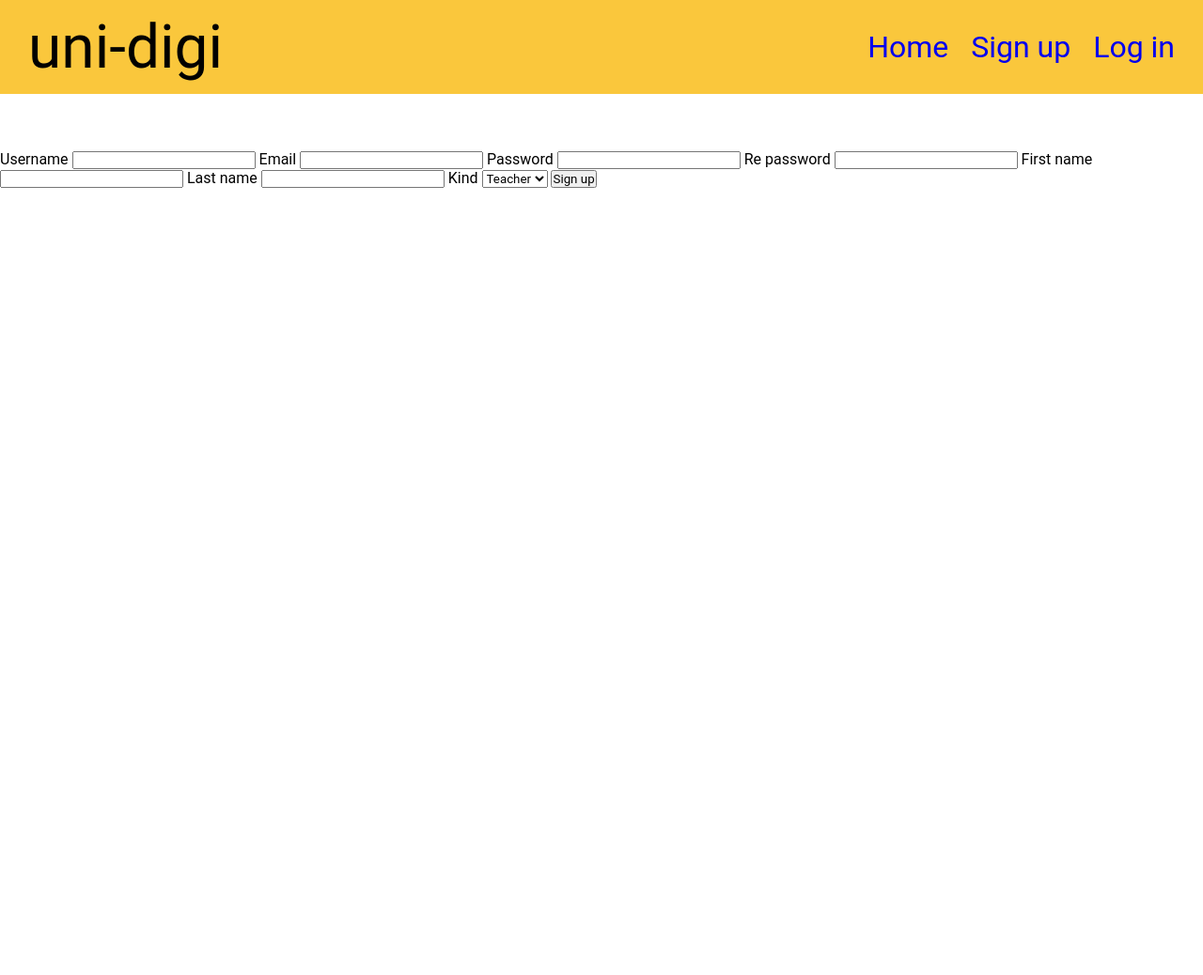
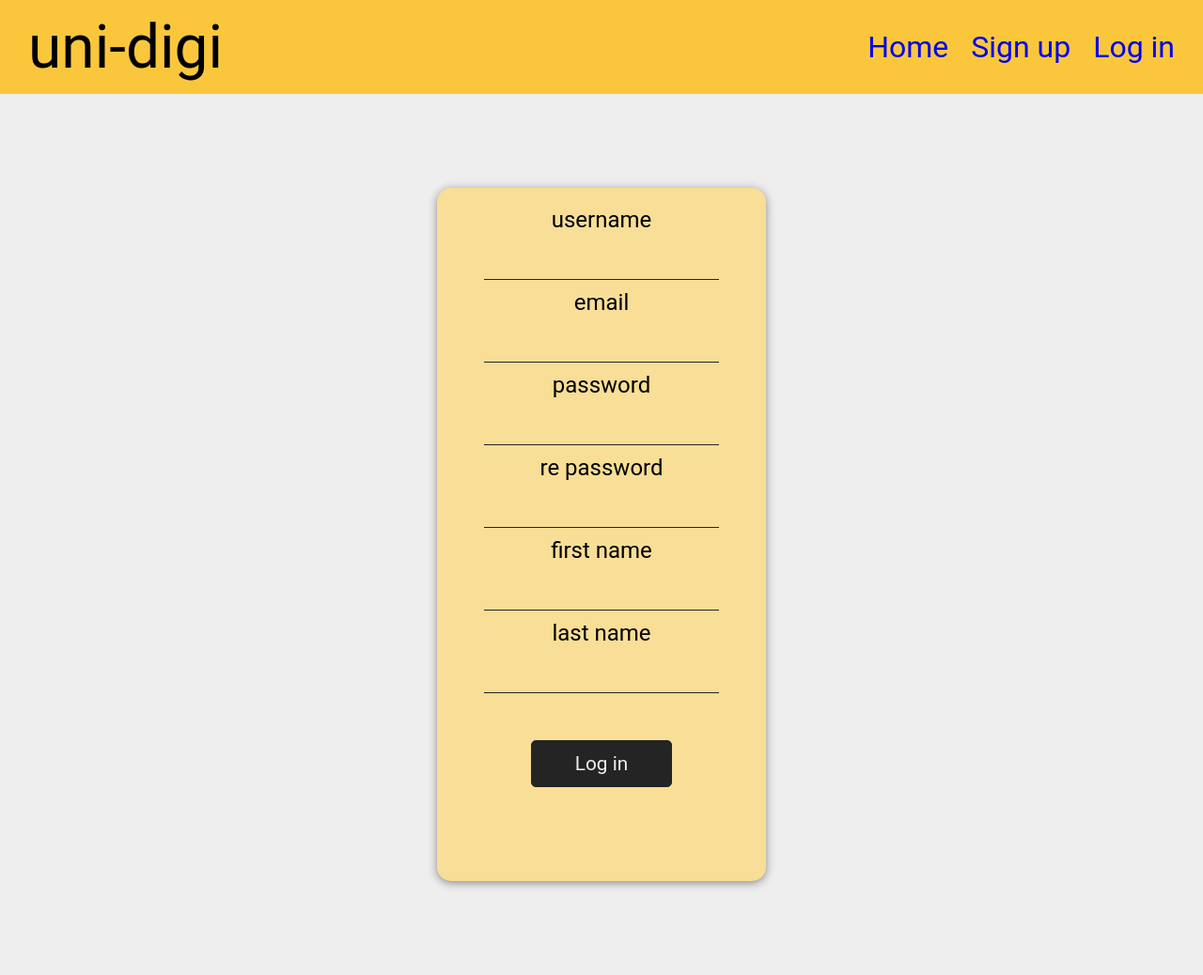
Before and after one commit to gonza56d/Unidigi, a Django app: page /users/signup/ in a window 1280 px wide. Shown: the whole page at 94% size. Before the commit the page ends 200 px from the top, so only its background shows below. Run offline with Django 3.2, Linux system fonts and the light colour scheme; some web fonts are replaced.

Commit message:
css forms - login and singup

```diff
--- a/unidigi/static/css/forms.css
+++ b/unidigi/static/css/forms.css
@@ -1,38 +1,54 @@
 * {
     --yellow: #fac73c;
-    --light-yellow: #fde9b1;
+    --light-yellow: #f8de96;
     --black: rgb(36, 36, 36);
+    --white: rgb(238, 238, 238);
+    --gray: rgb(90, 90, 90);
+}
+body {
+    background-color: var(--white);
 }
 .text-input {
     width: 250px;
-    height: 50px;
-    margin: 10px 0px 30px;
-    border-radius: 5px;
+    height: 40px;
+    margin: 10px 0px;
     outline: none;
     border: none;
-    background-color: var(--light-yellow);
+    border-bottom: 1px solid var(--black);
+    background-color: transparent;
     padding: 0px 25px;
+    font-size: 1.3rem;
+    color: rgba(90, 90, 90, 0.5);
 }
 .formulary {
     display: flex;
     flex-direction: column;
     align-items: center;
     width: 350px;
-    height: 450px;
+    height: auto;
     margin: 100px auto;
     padding: 20px;
     border-radius: 15px;
-    background-color: var(--yellow);
-    box-shadow: 0px 2px 10px rgba(0,0,0,0.2);
-    font-size: 1.7rem;
+    background-color: var(--light-yellow);
+    box-shadow: 0px 2px 10px rgba(36, 36, 36, 0.5);
+    font-size: 1.5rem;
 }
 .form-button {
+    display: inline-block;
     width: 150px;
     height: 50px;
+    margin-top: 40px;
     border-radius: 5px;
     font-size: 1.3rem;
     border: 1px solid var(--black);
     outline: none;
-
-
+    background-color: var(--black);
+    color: var(--white)
 }
+.messages {
+    margin-top: 30px;
+    width: 100%;
+    min-height: 50px;
+    font-size: 1rem;
+    text-align: center;
+}
--- a/unidigi/static/css/index.css
+++ b/unidigi/static/css/index.css
@@ -15,7 +15,9 @@
     font-family: 'Roboto', Arial, Helvetica, sans-serif;
     --yellow: #fac73c;
 }
-
+body {
+    background-color: var(--white);
+}
 header {
     display: flex;
     justify-content: space-between;
--- a/unidigi/templates/index.html
+++ b/unidigi/templates/index.html
@@ -8,7 +8,7 @@
         <meta name="viewport" content="width=device-width, initial-scale=1, shrink-to-fit=no">
         <title>Unidigi | {% block title %}Home{% endblock %}</title>
         <link rel="stylesheet" href="{% static 'css/index.css' %}">
-         <link rel="stylesheet" href="{% static './css/forms.css' %}">
+        <link rel="stylesheet" href="{% static './css/forms.css' %}">
     </head>
     <body>
         <header>
--- a/unidigi/templates/users/signup.html
+++ b/unidigi/templates/users/signup.html
@@ -6,19 +6,28 @@
 
 {% block content %}
 {% if messages %}
-    <div class="messages">
-        {% for message in messages %}
-            {{ message }}
-        {% endfor %}
-    </div>
+
 {% endif %}
 <form method="POST" enctype="application/x-www-form-urlencoded"
-        id="form-login" action="{% url 'signup' %}">
-    {% csrf_token %}
-    {% for field in form %}
-        <label>{{ field.label }}</label>
-        {{ field }}
-    {% endfor %}
-    <button>{% translate 'Sign up' %}</button>
+        id="form-login" action="{% url 'signup' %}" class="formulary">
+        {% csrf_token %}
+        <label for="id_username">username</label>
+        <input type="text" class="text-input" id="id_username">
+        <label for="id_email">email</label>
+        <input type="text" class="text-input" id="id_email">
+        <label for="id_password">password</label>
+        <input type="text" class="text-input" id="id_password">
+        <label for="id_re_password">re password</label>
+        <input type="text" class="text-input" id="id_re_password">
+        <label for="id_first_name">first name</label>
+        <input type="text" class="text-input" id="id_first_name">
+        <label for="id_last_name">last name</label>
+        <input type="text" class="text-input" id="id_last_name">
+        <button class="form-button">{% translate 'Log in' %}</button>
+        <div class="messages">
+            {% for message in messages %}
+                {{ message }}
+            {% endfor %}
+        </div>
 </form>
 {% endblock %}
```
Also changed, not shown: unidigi/templates/users/login.html (+7 -5 lines).
